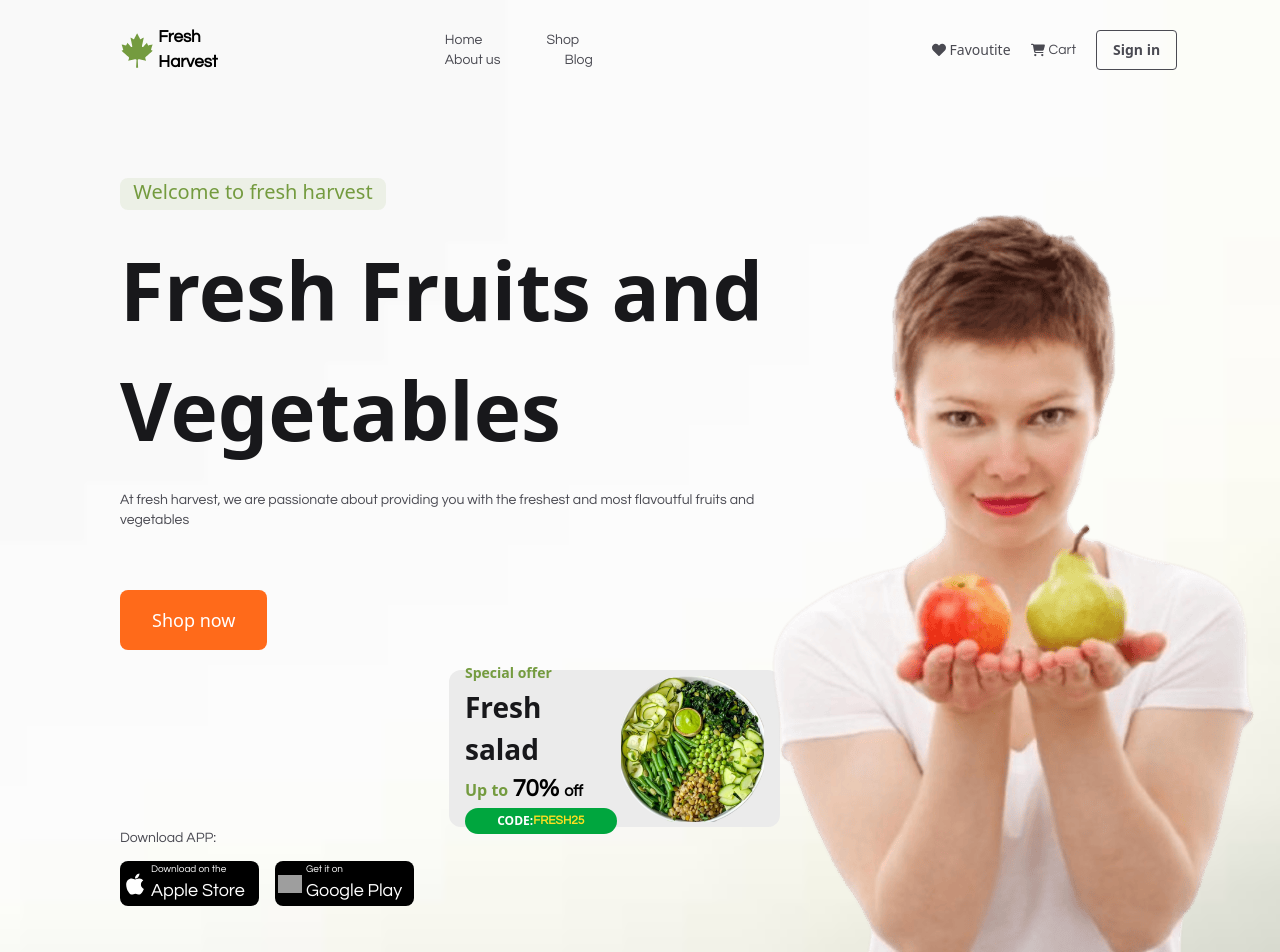
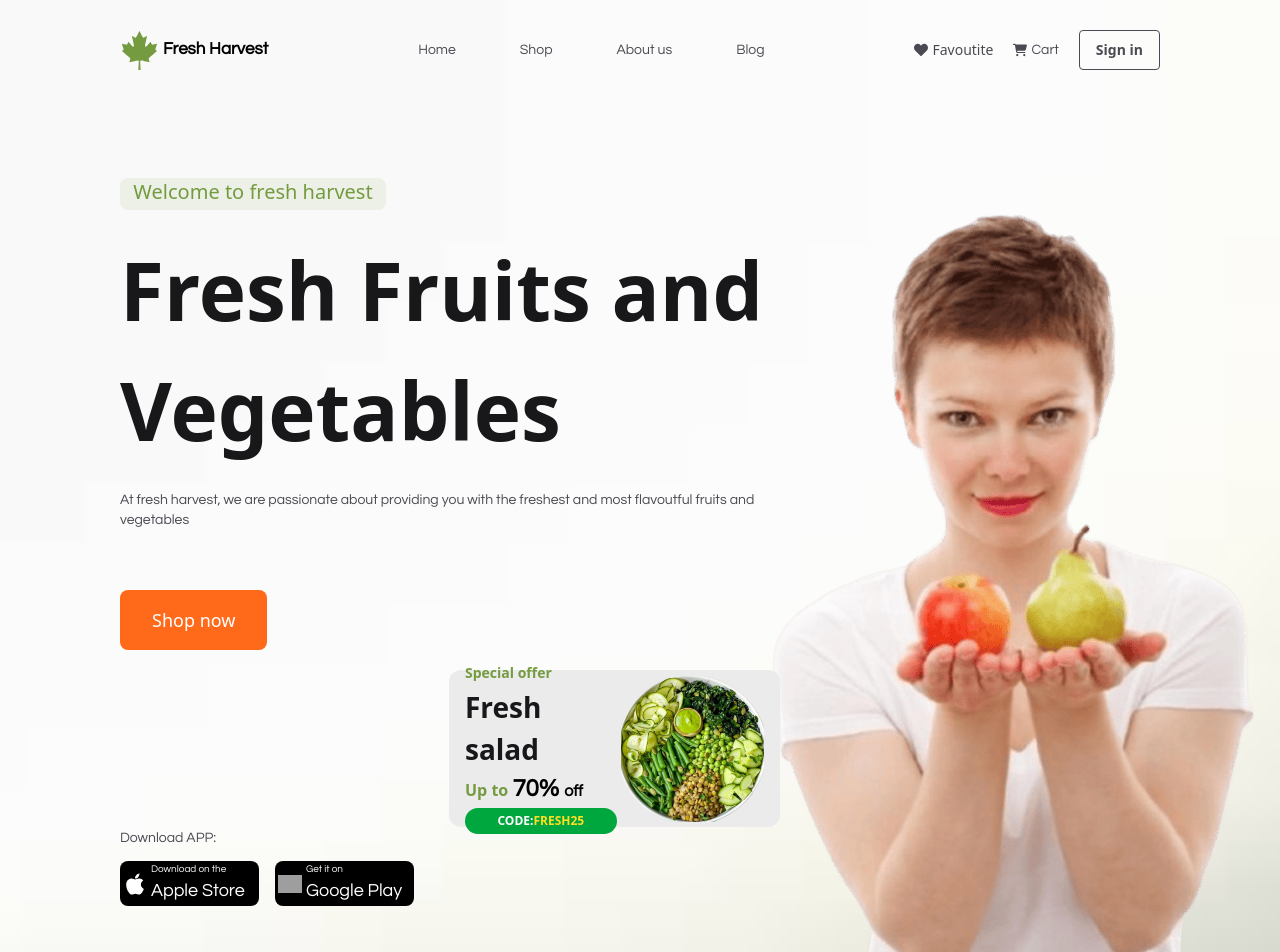
Before and after one commit to shaimazerin46/fresh-harvest, a Next.js app: page / in a window 1280 px wide. Shown: the top 952 px of the page. Built offline with nearby package versions, Linux system fonts and the light colour scheme; grey boxes are pictures that could not be loaded.

Commit message:
fixed responsive

```diff
--- a/src/app/details/[id]/page.js
+++ b/src/app/details/[id]/page.js
@@ -113,7 +113,7 @@ function DetailsPage() {
         </div>
       </div>
 
-      <div className="lg:w-[894px] py-[40px] lg:px-8 px-4 mx-auto bg-[#F4F6F6]">
+      <div className="lg:w-[894px] py-[40px] lg:px-8 px-4  bg-[#F4F6F6]">
         <span className="text-lg">{item?.description}</span>
       </div>
 
--- a/src/components/home/Banner.jsx
+++ b/src/components/home/Banner.jsx
@@ -17,21 +17,19 @@ const Banner = () => {
                 <div className='pt-[178px] lg:w-[660px] relative'>
                     <div className='space-y-5 w-full'>
                         <h3 className='text-xl highlight highlight_bg w-[266px] h-8 rounded-lg text-center'>Welcome to fresh harvest</h3>
-                    <h3 className='lg:text-[80px] font-bold text-[48px] '>Fresh Fruits and Vegetables</h3>
+                    <h3 className='lg:text-[80px] font-bold text-[32px] '>Fresh Fruits and Vegetables</h3>
                     <p className='text-sm lite_font'> At fresh harvest, we are passionate about providing you with the freshest and most flavoutful fruits and vegetables</p>
                     <button className='py-4 px-8 bg-[#FF6A1A] mt-10 text-white rounded-lg text-lg font-[600px]'>Shop now</button>
                     </div>
 
-                    <div className='mt-5 ml-10 lg:ml-0 lg:absolute lg:right-0 '>
-                        <div>
+                    <div className='mt-5 ml-10 lg:ml-0 lg:absolute lg:right-0 z-10'>
 
-                        </div>
-                        <div className='flex items-center gap-1  bg-[#EBEBEB] lg:px-4 px-2 lg:py-2 py-1 w-[190px] lg:w-[331px] h-[91px] lg:h-[157px] rounded-xl '>
+                        <div className='flex items-center gap-1  bg-[#EBEBEB] lg:px-4 px-2 lg:py-2 py-1 w-[190px] lg:w-[331px] h-[91px] lg:h-[157px] rounded-xl'>
                             <div className='font-bold space-y-[3px]'>
                                 <h3 className='highlight text-sm'>Special offer</h3>
                                 <h3 className='lg:text-[28px] text-[16px] font-[500px]'>Fresh salad</h3>
                                 <h3 className='highlight text-[9px] lg:text-[16px]'>Up to <span className='text-black lg:text-2xl text-xs'>70% </span><span className='text-black'>off</span></h3>
-                                <h3 className='uppercase h-[15px] lg:h-[26px] flex items-center justify-center bg-green-600  text-white rounded-3xl text-[6px] lg:text-[12px] font-bold'>code:<span className='text-yellow-300'>fresh25</span></h3>
+                                <h3 className='uppercase h-[15px] lg:h-[26px] flex items-center justify-center bg-green-600  text-white rounded-3xl text-[6px] lg:text-[12px] font-bold'>code:<h2 className='text-yellow-300'>fresh25</h2></h3>
 
                             </div>
                             <div>
@@ -41,7 +39,7 @@ const Banner = () => {
 
                     </div>
 
-                    <div className='mt-[25px] absolute lg:-bottom-64 -bottom-[700px]'>
+                    <div className='mt-[25px] absolute lg:-bottom-64 -bottom-120'>
                         <p className='lite_font'>Download APP:</p>
                         <div className='mt-[12px] flex gap-4'>
                             <div className='w-[139px] p-[3px] h-[45px] flex items-center bg-black text-white rounded-lg'>
@@ -71,7 +69,7 @@ const Banner = () => {
                 </div>
 
                 <div className='lg:absolute bottom-0 right-0' >
-                    <img className='object-cover w-full flex justify-end' src={"/image/girl.png"} ></img>
+                    <img className='object-cover w-full flex justify-end' src="/image/girl.png" ></img>
                 </div>
         </div>
     );
--- a/src/components/shared/Navbar.jsx
+++ b/src/components/shared/Navbar.jsx
@@ -41,6 +41,7 @@ const Navbar = () => {
     }
   } catch (error) {
     alert("Login failed. Try again.");
+    router.push("/");
   }
 };
 
@@ -87,14 +88,14 @@ const Navbar = () => {
       </div>
 
 
-      <div className="hidden lg:flex ml-[186px]">
+      <div className="hidden md:flex ">
         <ul className="menu menu-horizontal space-x-16 lite_font text-sm">
           {menu}
         </ul>
       </div>
 
 
-      <div className="flex space-x-5 lite_font lg:text-sm text-2xl lg:ml-[175px]">
+      <div className="flex space-x-5 lite_font lg:text-sm text-2xl ">
         <button className="lg:flex hidden items-center gap-1">
           <FaHeart />
           Favoutite
```
